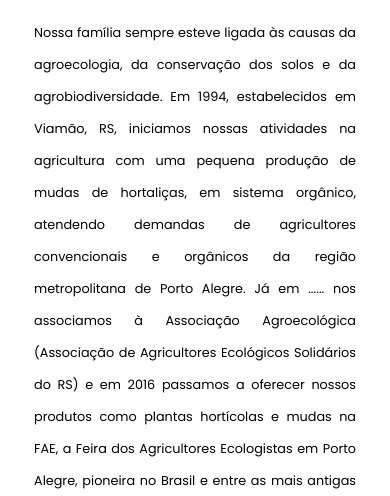
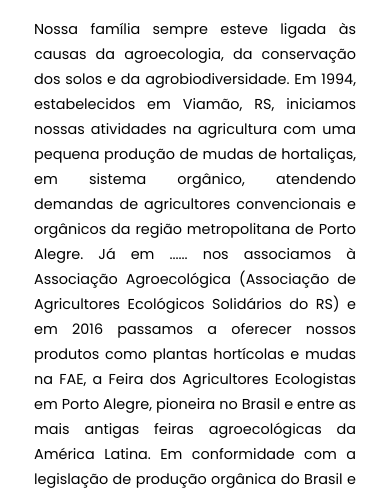
Before and after one commit to amanda-carpenedo/familia-carpenedo, a plain HTML site: page historia.html in a window 390 px wide. Shown: the part 326-822 px from the top of the page. Drawn offline with nearby package versions, Linux system fonts and the light colour scheme.

Commit message:
new commit

```diff
--- a/src/responsivo.css
+++ b/src/responsivo.css
@@ -440,7 +440,8 @@
     }
 
     .historia .txt-itens-historia p {
-        font-size: 0.8rem;
+        font-size: 0.9rem;
+        line-height: 25px;
 
     }
 
@@ -766,7 +767,6 @@
 
     .historia .txt-itens-historia p {
         line-height: 25px;
-
     }
 
 
```
